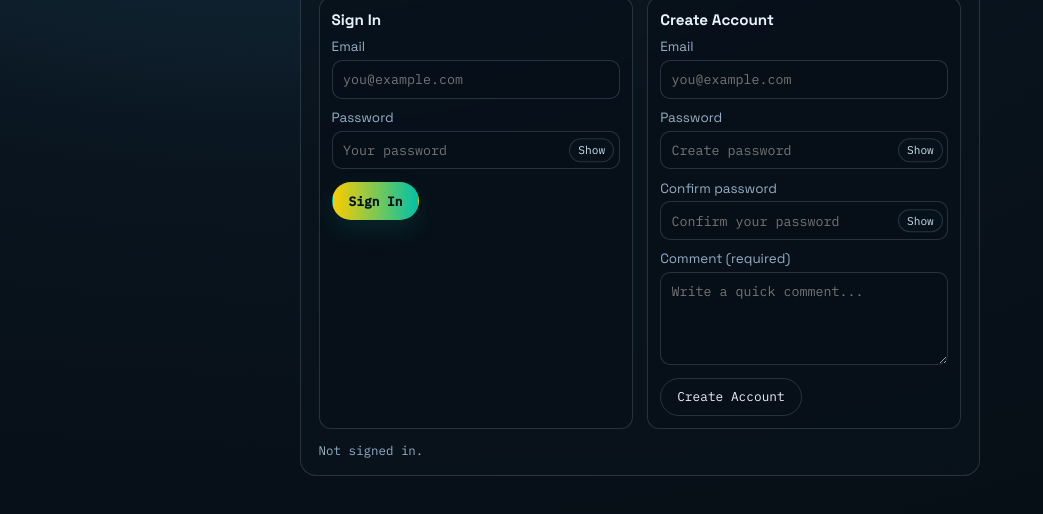
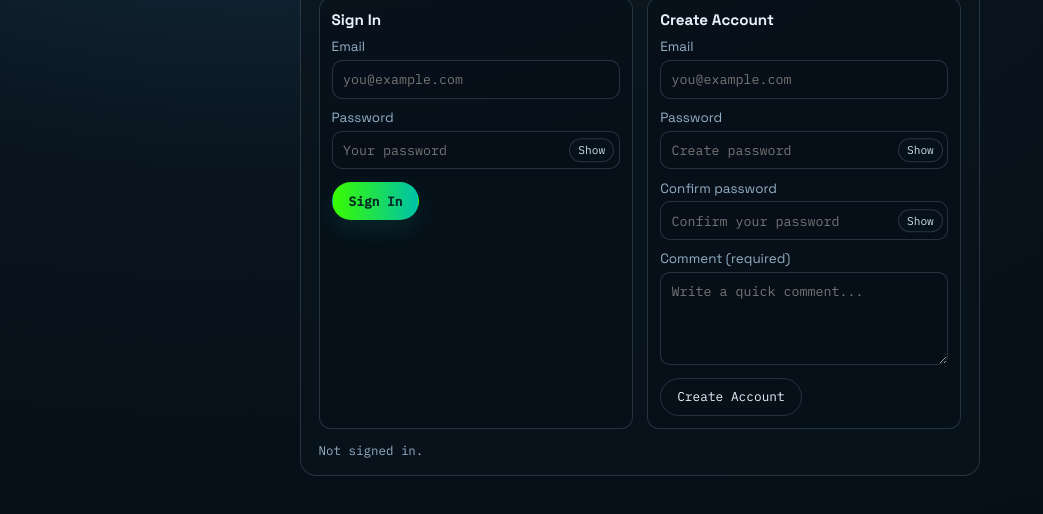
Before and after one commit to andfar83/devs-bounties-dashboard, a plain HTML site: page dashboard/index.html in a window 1280 px wide. Shown: the part 212-726 px from the top of the page, without its empty margins (0-1043 px from the left). Drawn offline with Linux system fonts and the light colour scheme; a script that the page names is missing.

Commit message:
Update styles for header with new gradient and font adjustments; add Vercel configuration for asset routing

```diff
--- a/dashboard/styles.css
+++ b/dashboard/styles.css
@@ -239,9 +239,9 @@ h1 {
   position: relative;
   overflow: hidden;
   isolation: isolate;
-  background: linear-gradient(90deg, #fbcd00, #00c2a8);
-  color: #00121f;
-  font-weight: 700;
+  background: linear-gradient(90deg, #39fb00, #00c2a8);
+  color: #00121fde;
+  font-weight: 600;
   box-shadow: 0 10px 24px rgba(0, 194, 168, 0.12);
 }
 
```
Also changed, not shown: vercel.json (added), 1 other file.
